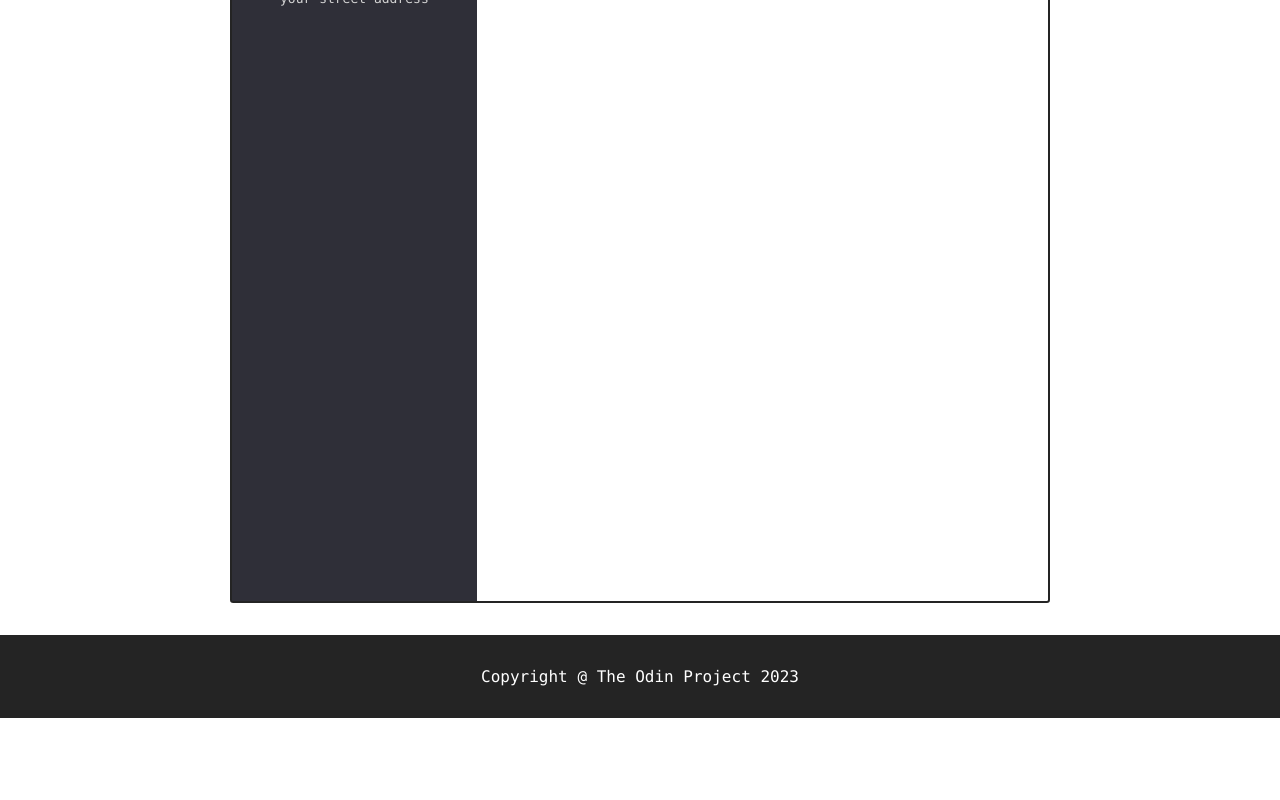
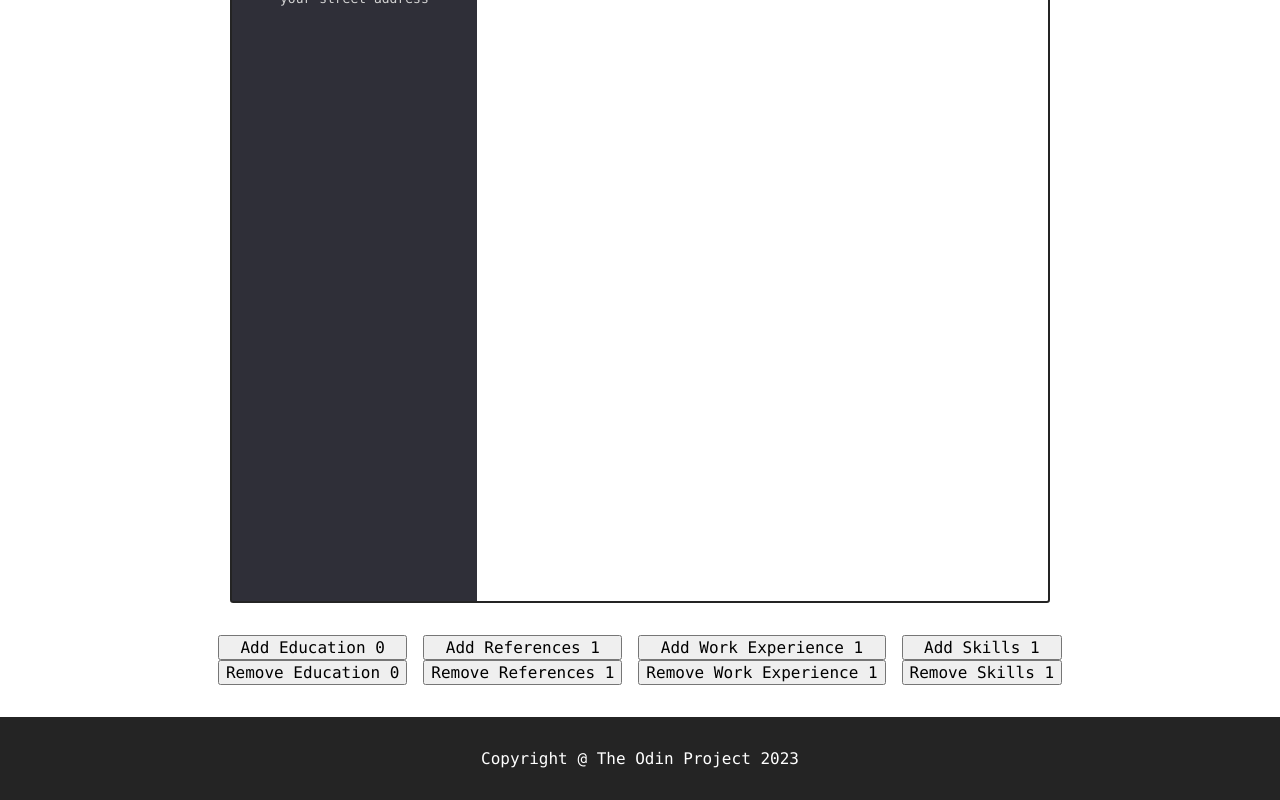
Before and after one commit to harold-mims/cv-builder, a React (Vite) app: page / in a window 1280 px wide. Shown: the part 561-1361 px from the top of the page. Before the commit the page ends 1279 px from the top, so only its background shows below. Built offline with nearby package versions, Linux system fonts and the light colour scheme.

Commit message:
Added the ability to add education experiences

```diff
--- a/package.json
+++ b/package.json
@@ -11,7 +11,8 @@
   },
   "dependencies": {
     "react": "^18.2.0",
-    "react-dom": "^18.2.0"
+    "react-dom": "^18.2.0",
+    "uniqid": "^5.4.0"
   },
   "devDependencies": {
     "@types/react": "^18.0.37",
--- a/src/App.jsx
+++ b/src/App.jsx
@@ -1,16 +1,97 @@
-import 'react'
-import {Navbar, Footer} from './components/boilerplate.jsx'
-import Cv from './components/cv.jsx'
+import { Component } from "react";
+import { Navbar, Footer } from "./components/boilerplate.jsx";
+import Cv from "./components/cv.jsx";
+import { AddBtnSet } from "./components/addElementBtn.jsx";
+import uniqid from "uniqid";
 
-function App() {
+class App extends Component {
+  constructor() {
+    super();
 
-  return (
-    <>
-      <Navbar />
-      <Cv />
-      <Footer />
-    </>
-  )
+    this.state = {
+      educationalExperience: {
+        major: "",
+        institution: "",
+        years: "",
+        id: uniqid(),
+        count: 0,
+      },
+      education: [],
+      references: 1,
+      workExperience: 1,
+      skills: 1,
+    };
+
+    this.incValue = this.incValue.bind(this);
+    this.decValue = this.decValue.bind(this);
+  }
+
+  incValue(valueToUpdate, argToStore) {
+    console.log(this.state.education);
+
+    this.setState({
+      [argToStore]: this.state[argToStore].concat(this.state[valueToUpdate]),
+      [valueToUpdate]: {
+        major: "",
+        institution: "",
+        years: "",
+        count: this.state[valueToUpdate].count + 1,
+        id: uniqid(),
+      },
+    });
+    console.log("adding element");
+    console.log(this.state.educationalExperience);
+    console.log(this.state.education);
+  }
+
+  decValue(valueToUpdate, argToStore) {
+    if (this.state[valueToUpdate].count > 0) {
+      this.setState({
+        [argToStore]: this.state[argToStore].filter(
+          (_, i) => i !== this.state[valueToUpdate].count - 1
+        ),
+        [valueToUpdate]: {
+          count: this.state[valueToUpdate].count - 1,
+          id: uniqid(),
+        },
+      });
+      console.log("removing element");
+      console.log(this.state.educationalExperience);
+      console.log(this.state.education);
+    }
+  }
+
+  render() {
+    return (
+      <>
+        <Navbar />
+        <Cv education={this.state.education} />
+        <div className="add-btn-wrapper flexrow">
+          <AddBtnSet
+            textValue={"Education " + this.state.educationalExperience.count}
+            incValue={() => this.incValue("educationalExperience", "education")}
+            decValue={() => this.decValue("educationalExperience", "education")}
+          />
+          <AddBtnSet
+            textValue={"References " + this.state.references}
+            incValue={() => this.incValue("references")}
+            decValue={() => this.decValue("references")}
+          />
+          <AddBtnSet
+            textValue={"Work Experience " + this.state.workExperience}
+            incValue={() => this.incValue("workExperience")}
+            decValue={() => this.decValue("workExperience")}
+          />
+          <AddBtnSet
+            textValue={"Skills " + this.state.skills}
+            incValue={() => this.incValue("skills")}
+            decValue={() => this.decValue("skills")}
+          />
+        </div>
+        <Footer />
+      </>
+    );
+  }
 }
 
-export default App
+export default App;
--- a/src/components/addElementBtn.jsx
+++ b/src/components/addElementBtn.jsx
@@ -11,25 +11,57 @@ class AddElementBtn extends Component {
     };
   }
 
-  onEdit = (e) => {
+  /*onEdit = (e) => {
     this.setState({
       textValue: e.target.value,
     });
-  };
+  };*/
+
+  updateValue(valueToUpdate) {
+    console.log(valueToUpdate);
+    console.log("clicked");
+  }
 
   render() {
     // eslint-disable-next-line react/prop-types
-    const { defaultValue, textValue, className } = this.props;
+    const { textValue, className, onClick } = this.props;
 
     return (
-      <input
-        className={"inlineEditable " + className}
-        onChange={this.onEdit}
-        value={textValue}
-        placeholder={defaultValue}
-      />
+      <button className={"addElementBtn " + className} onClick={onClick}>
+        {textValue}
+      </button>
     );
   }
 }
 
-export default AddElementBtn;
+class AddBtnSet extends Component {
+  constructor(props) {
+    super(props);
+
+    this.state = {
+      textValue: "",
+    };
+  }
+
+  render() {
+    // eslint-disable-next-line react/prop-types
+    const { className, textValue, incValue, decValue } = this.props;
+
+    return (
+      <div className={"btnWrapper flexcol"}>
+        <AddElementBtn
+          className={className}
+          textValue={"Add " + textValue}
+          onClick={incValue}
+        />
+        <AddElementBtn
+          className={className}
+          textValue={"Remove " + textValue}
+          onClick={decValue}
+        />
+      </div>
+    );
+  }
+}
+
+export { AddElementBtn, AddBtnSet };
--- a/src/components/cv.jsx
+++ b/src/components/cv.jsx
@@ -1,16 +1,35 @@
+import { Component } from "react";
 import AboutMe from "./aboutMe";
 import ContactInfo from "./contactInfo";
 import NameTitle from "./nameTitle";
 import { ChangableImage } from "./editableComponent";
+// eslint-disable-next-line no-unused-vars
+import Education from "./education";
 
-export default function Cv() {
+class Cv extends Component {
+  constructor(props) {
+    super(props);
+
+  }
+
+  render() {
+    // eslint-disable-next-line react/prop-types
+    const { education } = this.props;
+
     return (
       <div className="cv-wrapper">
         <div className="cvLeftColumn">
           <ChangableImage src="../../public/placeholder_icon.jpg" />
+          <Education education={education}/>
           <div className="contactWrapper">
-          <ContactInfo contactMethod="Phone" defaultValue="+1 (555) 555-5555" />
-          <ContactInfo contactMethod="Email" defaultValue="example@email.com" />
+            <ContactInfo
+              contactMethod="Phone"
+              defaultValue="+1 (555) 555-5555"
+            />
+            <ContactInfo
+              contactMethod="Email"
+              defaultValue="example@email.com"
+            />
             <ContactInfo
               contactMethod="Website"
               defaultValue="theodinproject.com"
@@ -28,3 +47,6 @@ export default function Cv() {
       </div>
     );
   }
+}
+
+export default Cv;
--- /dev/null
+++ b/src/components/education.jsx
@@ -0,0 +1,68 @@
+/* eslint-disable react/prop-types */
+import { Component } from "react";
+import { SectionHeader } from "./boilerplate";
+import { MultilineEditable } from "./editableComponent";
+import uniqid from "uniqid";
+
+class EducationExperience extends Component {
+  constructor(props) {
+    super(props);
+
+    this.state = {
+      textValue: "",
+    };
+  }
+
+  render() {
+    // eslint-disable-next-line react/prop-types
+    const { className, major, institution, years} = this.props;
+
+    return (
+      <div className="EducationWrapper">
+        <MultilineEditable
+          className={"MajorText " + className}
+          defaultValue="Enter Your Major"
+          value={major != "" ? major : ""}
+        />
+        <MultilineEditable
+          className="UniversityName"
+          defaultValue="Name of your University"
+          value={institution != "" ? institution : ""}
+        />
+        <MultilineEditable
+          className="YearsAttended"
+          defaultValue="20xx - 20xx"
+          value={years != "" ? years : ""}
+        />
+      </div>
+    );
+  }
+}
+
+class Education extends Component {
+constructor(props) {
+    super(props)
+}
+
+render() {
+  // eslint-disable-next-line react/prop-types
+  const { education } = this.props;
+
+  return (
+    <>
+    {education.length > 0 && <SectionHeader className="EducationHeader" defaultValue="Education" />}
+      {education.map(() => {
+        return (
+          <EducationExperience
+            key={uniqid()}
+            major={education.major}
+            institution={education.institution}
+            years={education.years}
+          />
+        );
+      })}
+    </>
+  );
+}}
+
+export default Education;
--- a/src/index.css
+++ b/src/index.css
@@ -48,6 +48,15 @@ body {
 h1 {
   font-size: 3.2rem;
   line-height: 1.1;
+}
+
+.add-btn-wrapper{
+  justify-content: center;
+  align-items: center;
+  gap: 16px;
+
+  margin: 2rem;
+  margin-top:0;
 }
 
 .footer {
```
Also changed, not shown: 1 other file (tests, documents, lock files or other folders). Lines whose indentation alone changed are shown as unchanged.
